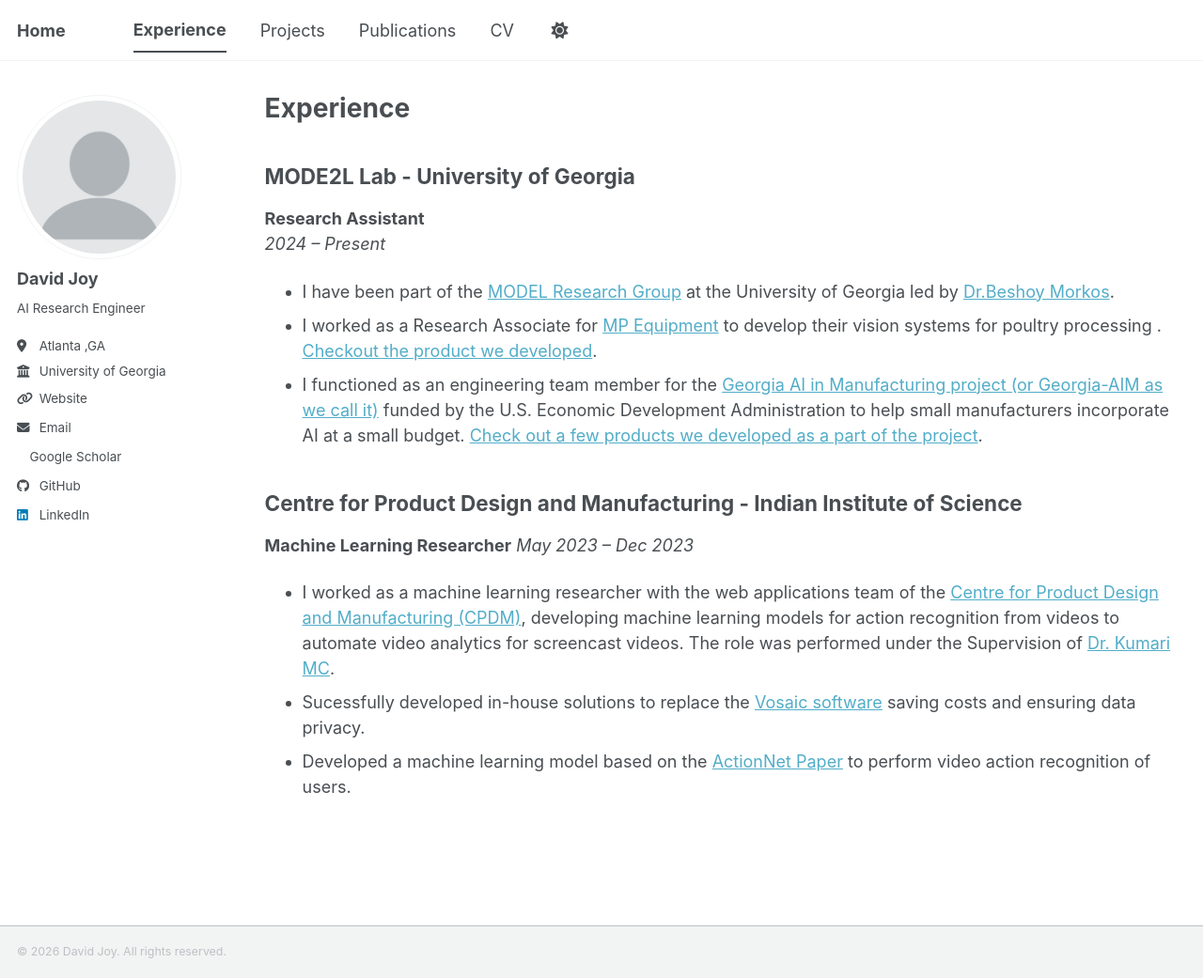
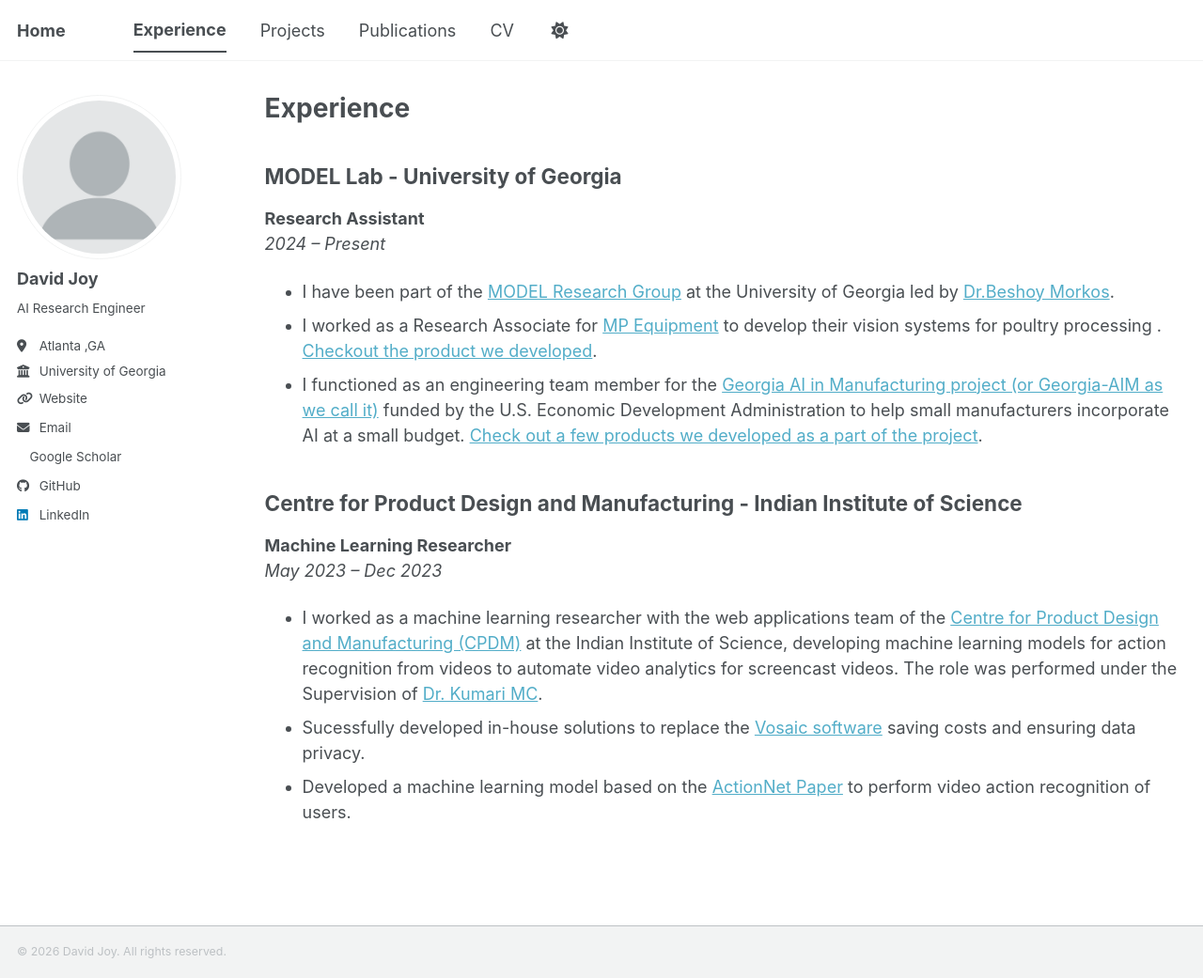
Before and after one commit to davidjoyme/davidjoyme.github.io, a Jekyll site: the page built from _pages/experience.md, in a window 1280 px wide and 1041 px high. Shown: the whole window at 94% size. Built offline with Jekyll 4.4.1, drawn with Linux system fonts in a browser that asks for light colours; a style sheet for code colours, icons or effects is not loaded.

```diff
--- a/_pages/experience.md
+++ b/_pages/experience.md
@@ -7,7 +7,7 @@ author_profile: true
 ---
 
 
-## MODE2L Lab - University of Georgia
+## MODEL Lab - University of Georgia
 
 **Research Assistant**
 *2024 – Present*
@@ -22,6 +22,6 @@ author_profile: true
 **Machine Learning Researcher**
 *May 2023 – Dec 2023*
 
-* I worked as a machine learning researcher with the web applications team of the [Centre for Product Design and Manufacturing (CPDM)](https://www.iisc.ac.in/locations/centre-for-product-design-and-manufacturing-cpdm/), developing machine learning models for action recognition from videos to automate video analytics for screencast videos. The role was performed under the Supervision of [Dr. Kumari MC](https://www.maynoothuniversity.ie/people/kumari-mc).
+* I worked as a machine learning researcher with the web applications team of the [Centre for Product Design and Manufacturing (CPDM)](https://www.iisc.ac.in/locations/centre-for-product-design-and-manufacturing-cpdm/) at the Indian Institute of Science, developing machine learning models for action recognition from videos to automate video analytics for screencast videos. The role was performed under the Supervision of [Dr. Kumari MC](https://www.maynoothuniversity.ie/people/kumari-mc).
 * Sucessfully developed in-house solutions to replace the [Vosaic software](https://vosaic.com/) saving costs and ensuring data privacy.
 * Developed a machine learning model based on the [ActionNet Paper](https://dl.acm.org/doi/10.1109/ICSE.2019.00049) to perform video action recognition of users.
```
Also changed, not shown: _pages/about.md (+1 -1 lines).
